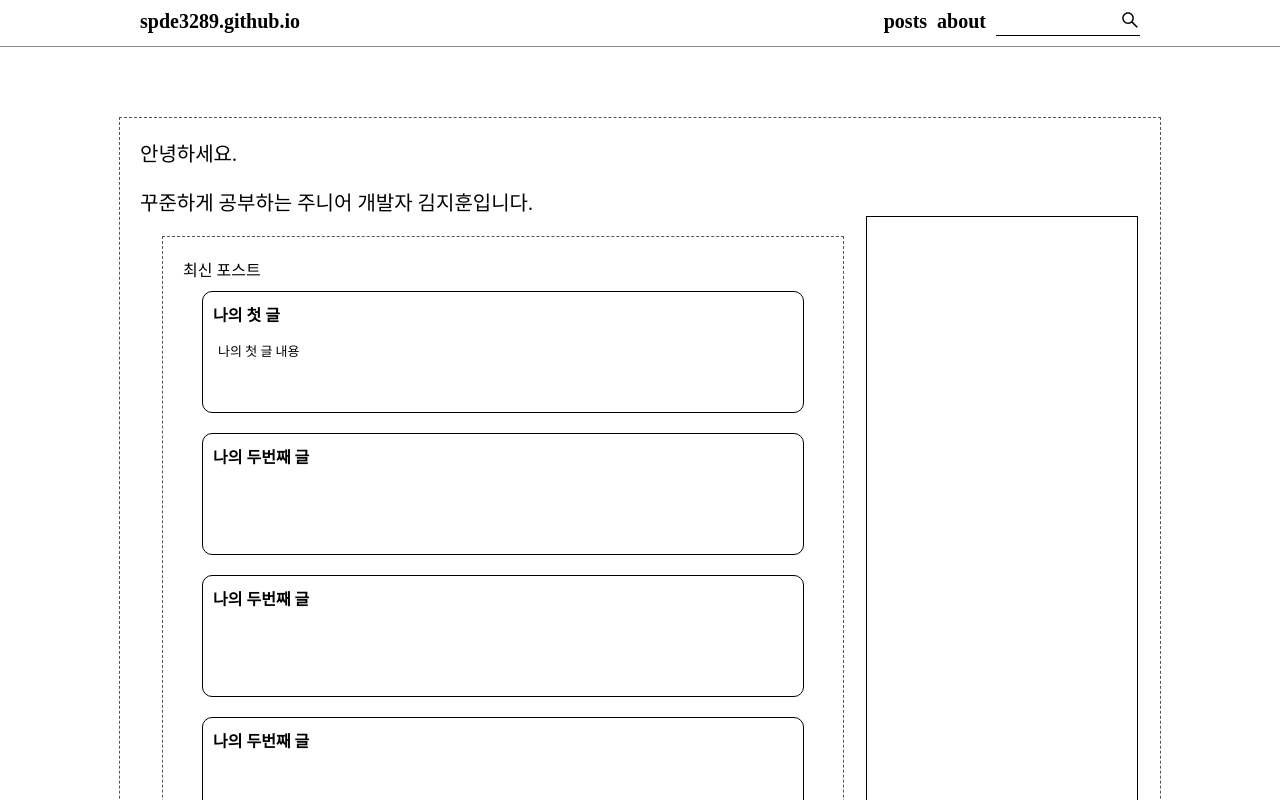
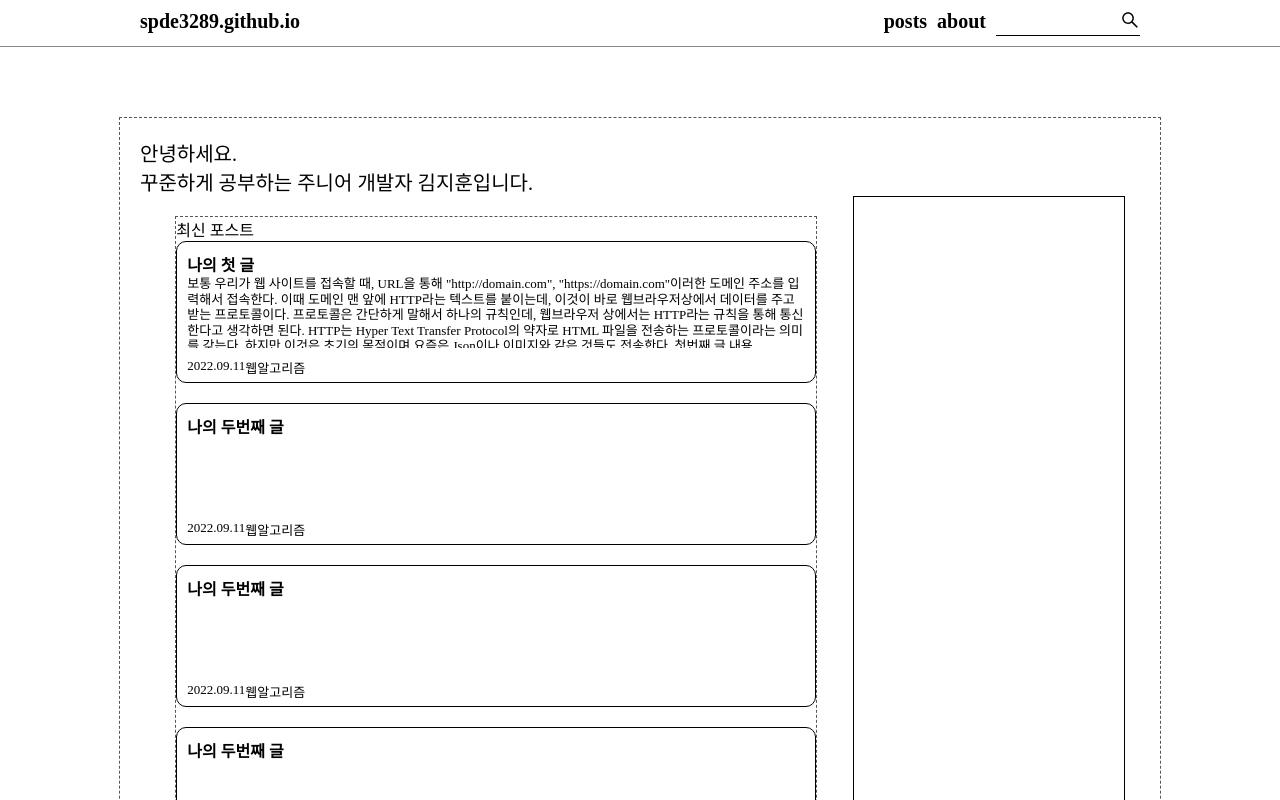
Before and after one commit to spde3289/spde3289.github.io, a React (Create React App) app: page / in a window 1280 px wide. Shown: the top 800 px of the page. Built offline with nearby package versions, Linux system fonts and the light colour scheme.

Commit message:
ContentBox update

```diff
--- a/src/components/ContentBox.js
+++ b/src/components/ContentBox.js
@@ -10,24 +10,44 @@ const ContentBox = (props) => {
             <PostBoxContent>
                 {props.content}
             </PostBoxContent>
+            <PostBoxInfo>
+                <div>2022.09.11</div>
+                <div>웹</div>
+                <div>알고리즘</div>
+            </PostBoxInfo>
         </PostBox>
     );
 };
 
 const PostBox = styled.div`
-    width: 600px;
+    width: 640px;
     height: 120px;
-    margin: 10px auto;
+    margin-bottom: 20px;
+    padding: 10px;
     border: .3px solid #000;
     border-radius: 10px;
 `;
 
 const PostBoxTitle = styled.h2`
-    margin: 10px;
 `;
 
 const PostBoxContent = styled.p`
-    margin: 15px;
+    width: 618px;
+    height:72px;
+    margin-bottom: 10px;
+    font-size: 13px;
+    white-space: nowrap;
+    overflow: hidden;
+    text-overflow:ellipsis;
+    white-space: normal;
+    line-height: 1.2;
+    word-wrap: break-word;
+    -webkit-line-clamp: 4;
+    -webkit-box-orient: vertical;
+`;
+
+const PostBoxInfo = styled.div`
+    display: flex;
     font-size: 13px;
 `;
 
--- a/src/css/reset.css
+++ b/src/css/reset.css
@@ -1,5 +1,5 @@
 html, header, body, footer, h1, h2, h3, h4, h5, h6, div,
-ul, li, ol, dd, dt, a{
+ul, li, ol, dd, dt, a, p{
     margin: 0;
     padding: 0;
     border: 0;
--- a/src/pages/Home.js
+++ b/src/pages/Home.js
@@ -17,8 +17,8 @@ const Home = () => {
                 <Content>
                 <ContentBoxArea>
                     최신 포스트
-                    <ContentBox title="나의 첫 글" content='나의 첫 글 내용'></ContentBox>
-                    <ContentBox title="나의 두번째 글"></ContentBox>
+                    <ContentBox title="나의 첫 글" content='보통 우리가 웹 사이트를 접속할 때, URL을 통해 "http://domain.com", "https://domain.com"이러한 도메인 주소를 입력해서 접속한다. 이때 도메인 맨 앞에 HTTP라는 텍스트를 붙이는데, 이것이 바로 웹브라우저상에서 데이터를 주고받는 프로토콜이다. 프로토콜은 간단하게 말해서 하나의 규칙인데, 웹브라우저 상에서는 HTTP라는 규칙을 통해 통신한다고 생각하면 된다. HTTP는 Hyper Text Transfer Protocol의 약자로 HTML 파일을 전송하는 프로토콜이라는 의미를 갖는다. 하지만 이것은 초기의 목적이며 요즘은 Json이나 이미지와 같은 것들도 전송한다.  첫번째 글 내용'></ContentBox>
+                    <ContentBox title="나의 두번째 글" ></ContentBox>
                     <ContentBox title="나의 두번째 글"></ContentBox>
                     <ContentBox title="나의 두번째 글"></ContentBox>
                     <ContentBox title="나의 두번째 글"></ContentBox>
@@ -53,7 +53,6 @@ const Content = styled.div`
 const ContentBoxArea = styled.div`
     width: 640px;
     margin: 20px;
-    padding: 20px;
     border: 0.1px dashed #565655; // 나중에 제거
     display: flex;
     flex-wrap: wrap;
```
